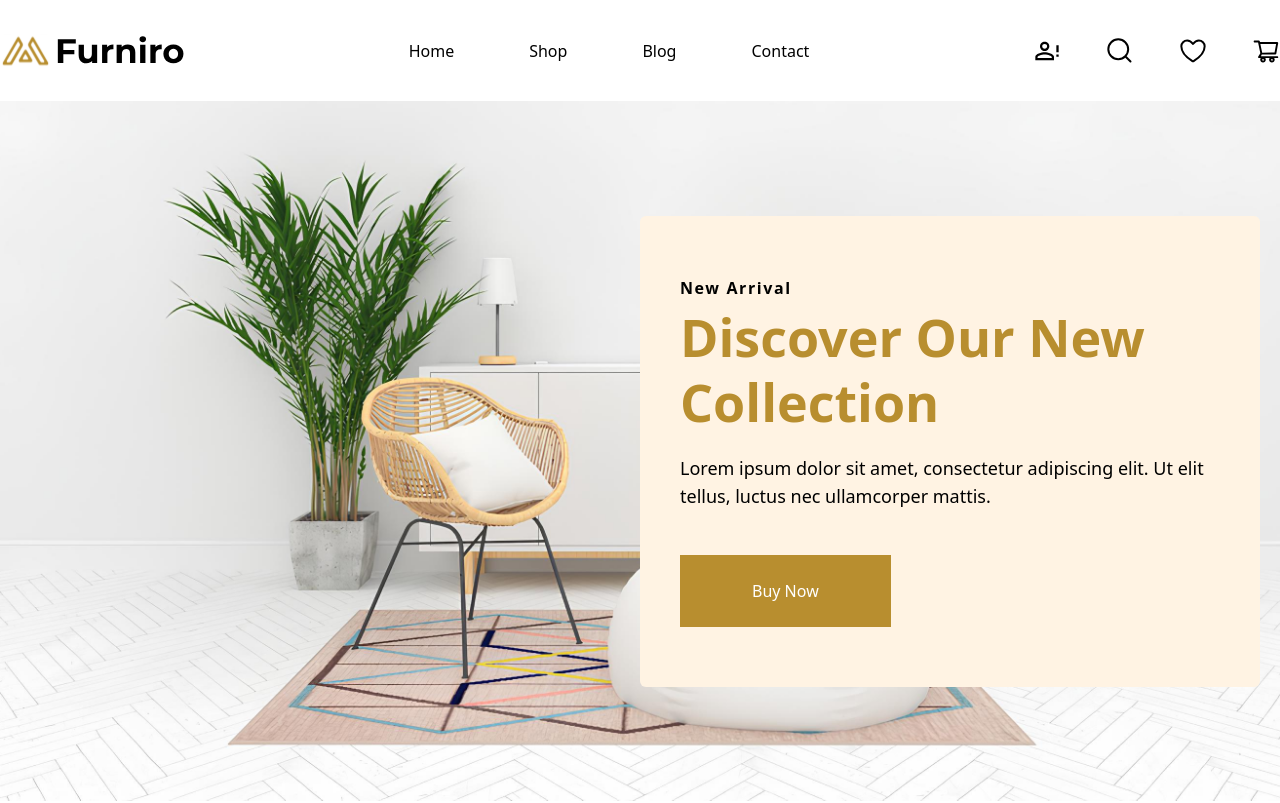
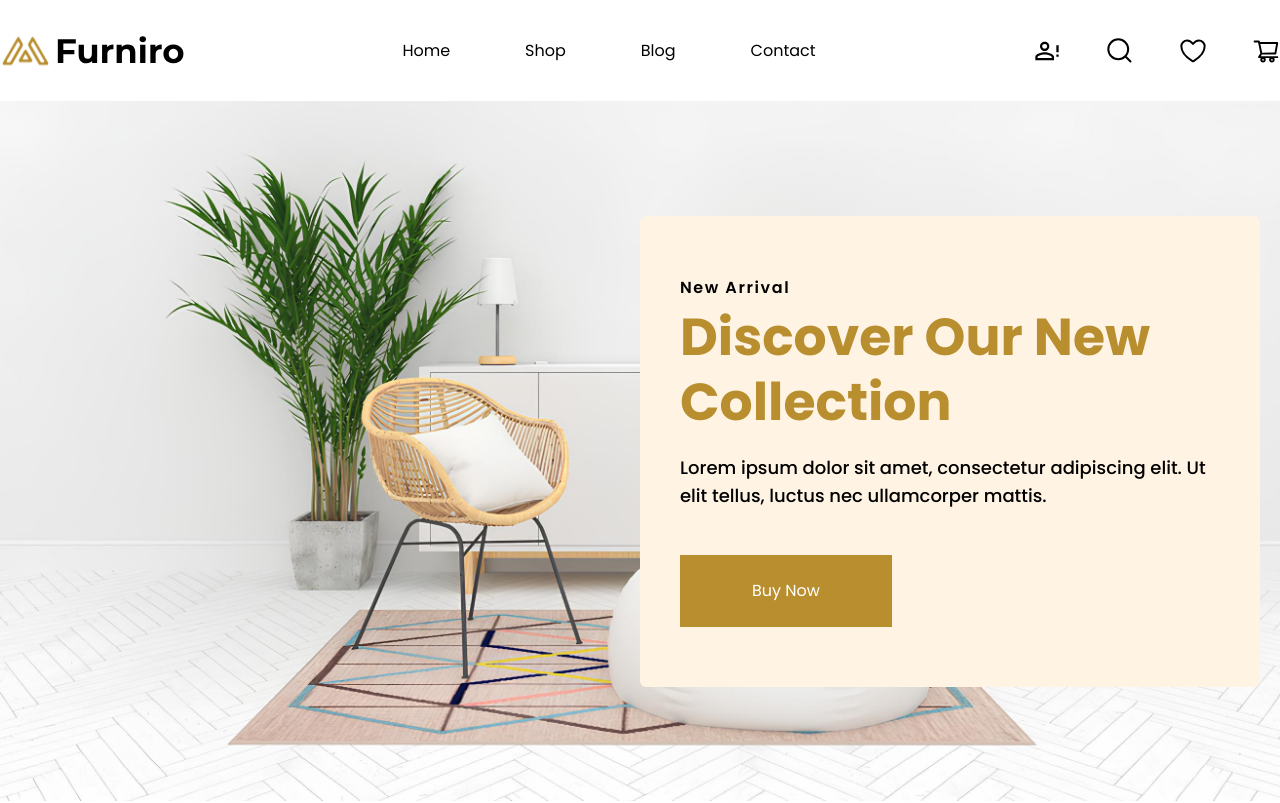
Before and after one commit to Kalynovskyi/furniro-store, a Next.js app: page / in a window 1280 px wide. Shown: the top 803 px of the page. Built offline with nearby package versions, Linux system fonts and the light colour scheme.

Commit message:
mobile menu animation styles

```diff
--- a/src/app/globals.css
+++ b/src/app/globals.css
@@ -1,7 +1,11 @@
+@import url('https://fonts.googleapis.com/css2?family=Poppins:ital,wght@0,100;0,200;0,300;0,400;0,500;0,600;0,700;0,800;0,900;1,100;1,200;1,300;1,400;1,500;1,600;1,700;1,800;1,900&display=swap');
+
 @tailwind base;
 @tailwind components;
 @tailwind utilities;
 
+
 body, html {
-  overflow-x: hidden;
+    font-family: "Poppins", sans-serif;
+    overflow-x: hidden;
 }
--- a/src/components/Home/CategoryScreen.tsx
+++ b/src/components/Home/CategoryScreen.tsx
@@ -20,7 +20,7 @@ export function CategoryScreen() {
                                 src="/assets/images/category-screen-dining.jpg"
                                 alt="Category Dining"
                             />
-                            <Overlay />
+                            <Overlay className="opacity-0 group-hover/overlay:opacity-100" />
                         </div>
 
                         <h4 className="mt-8 transition-all duration-300 group-hover/overlay:text-brand-color">
@@ -35,7 +35,7 @@ export function CategoryScreen() {
                                 src="/assets/images/category-screen-living.jpg"
                                 alt="Category Living"
                             />
-                            <Overlay />
+                            <Overlay className="opacity-0 group-hover/overlay:opacity-100" />
                         </div>
                         <h4 className="mt-8 transition-all duration-300 group-hover/overlay:text-brand-color">
                             Living
@@ -49,7 +49,7 @@ export function CategoryScreen() {
                                 src="/assets/images/category-screen-bedroom.jpg"
                                 alt="Category Bedroom"
                             />
-                            <Overlay />
+                            <Overlay className="opacity-0 group-hover/overlay:opacity-100" />
                         </div>
                         <h4 className="mt-8 transition-all duration-300 group-hover/overlay:text-brand-color">
                             Bedroom
--- a/src/components/Shop/Product.tsx
+++ b/src/components/Shop/Product.tsx
@@ -29,7 +29,7 @@ export function Product(props: ProductProps) {
                 </p>
             </div>
 
-            <Overlay className="flex flex-col justify-center items-center">
+            <Overlay className="flex flex-col justify-center items-center opacity-0 group-hover/overlay:opacity-100">
                 <Button className="bg-white text-brand-color">
                     Add to cart
                 </Button>
--- a/src/components/UI/MainMenu.tsx
+++ b/src/components/UI/MainMenu.tsx
@@ -9,11 +9,11 @@ import Heart from "../../../public/assets/images/akar-icons_heart.svg";
 import Cart from "../../../public/assets/images/hopping-cart-outlined.svg";
 import { useEffect, useState } from "react";
 import useResize from "@/hooks/useResize";
+import { Overlay } from "./../UI/Overlay";
 
 const MainMenu = () => {
     const [isMobileMenuShown, setIsMobileMenuShown] = useState(false);
     const [isMobileScreen, setIsMobileScreen] = useState(false);
-
     const [width, height] = useResize();
 
     useEffect(() => {
@@ -24,10 +24,9 @@ const MainMenu = () => {
             setIsMobileScreen(false);
             setIsMobileMenuShown(true);
         }
-    }, []);
+    }, [width]);
 
     const handleMobileMenuToggle = () => {
-
         if (isMobileMenuShown) {
             setIsMobileMenuShown(false);
         } else {
@@ -54,10 +53,10 @@ const MainMenu = () => {
                         className={`
                                 ${
                                     isMobileScreen
-                                        ? "absolute w-2/4 h-screen top-0 right-5 bg-white z-40"
+                                        ? "absolute w-2/4 h-screen top-0 right-5 bg-white z-40 transition-all duration-300"
                                         : ""
                                 }
-                                ${isMobileMenuShown ? "" : "hidden"}
+                                ${isMobileMenuShown ? "opacity-1" : "invisible opacity-0"}
                         `}
                     >
                         <ul
@@ -81,6 +80,15 @@ const MainMenu = () => {
                             </li>
                         </ul>
                     </div>
+                    <Overlay
+                        onClick={handleMobileMenuToggle}
+
+                        className={` w-svw h-svh -left-5 ${
+                            isMobileScreen && isMobileMenuShown
+                                ? "opacity-1 visible"
+                                : "opacity-0 invisible"
+                        }`}
+                    />
 
                     <div
                         className="relative z-50 w-[50px] h-[50px] rounded-full bg-gray-100 flex flex-col justify-center items-center space-y-1 cursor-pointer md:hidden"
--- a/src/components/UI/Overlay.tsx
+++ b/src/components/UI/Overlay.tsx
@@ -2,5 +2,5 @@
 export function Overlay(props: OverlayProps) {
   const className = props.className ? props.className : '';
 
-  return <div className={`${className} w-full h-full absolute top-0 overlay transition-all duration-300 opacity-0 bg-(3A3A3A,.7) group-hover/overlay:opacity-100`}>{props.children}</div>;
+  return <div onClick={props.onClick} className={`${className} w-full h-full absolute top-0 overlay transition-all duration-300 bg-(3A3A3A,.7)`}>{props.children}</div>;
 }
--- a/src/hooks/useResize.tsx
+++ b/src/hooks/useResize.tsx
@@ -9,6 +9,7 @@ const useResize = (callback?: () => void) => {
     ]);
 
     useEffect(() => {
+
         const handleResize = () => {
             setSize([window.outerWidth, window.outerHeight]);
 
--- a/src/types/UI/types_ui.d.ts
+++ b/src/types/UI/types_ui.d.ts
@@ -8,6 +8,7 @@ interface ButtonProps {
 interface OverlayProps {
     children?: React.ReactNode;
     className?: string;
+    onClick?: React.MouseEventHandler<HTMLDivElement>;
 }
 
 interface SliderData {
```
Also changed, not shown: src/app/layout.tsx (+3 -7 lines).
